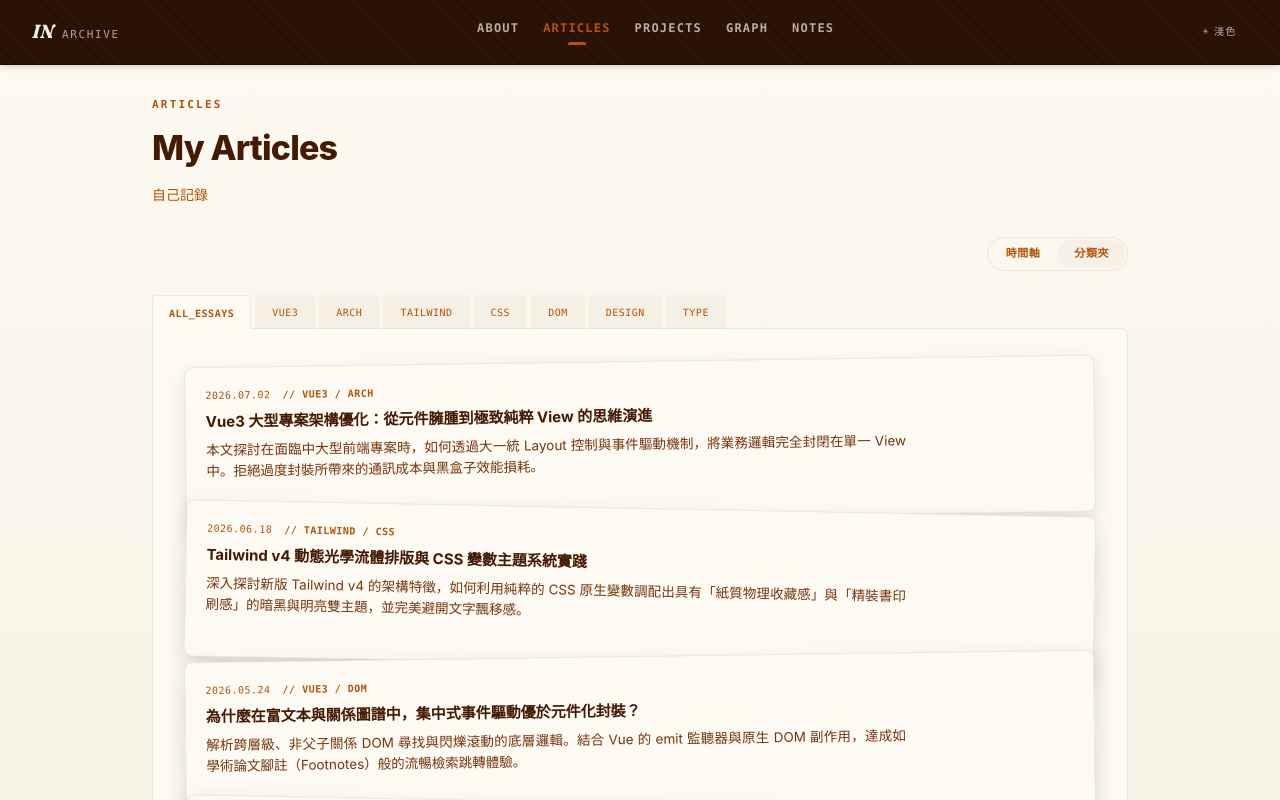
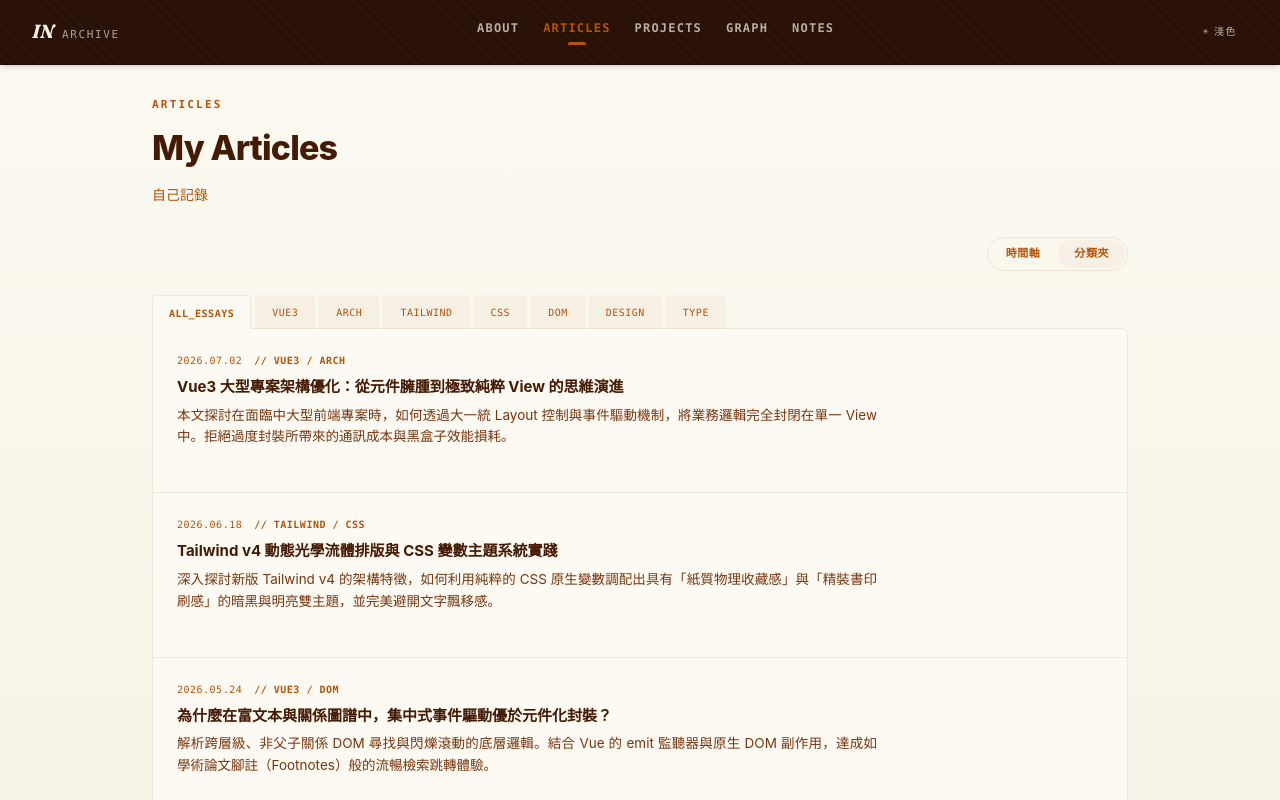
Before and after one commit to jerryyehself/my-dev-grid-front, a Vue app: page /articles in a window 1280 px wide. Both pictures are taken after a click on the button "分類夾". Shown: the top 800 px of the page. Built offline with nearby package versions, Linux system fonts and the light colour scheme.

Commit message:
/projects 篩選器對齊，/articles 分類夾拿掉旋轉堆疊效果 (#47)
Co-authored-by: Claude <noreply@anthropic.com>

```diff
--- a/src/views/ArticlesView.vue
+++ b/src/views/ArticlesView.vue
@@ -119,7 +119,7 @@ const goToArticle = (id: string) => {
       </template>
     </div>
 
-    <!-- 分類夾：依標籤切換，鬆散紙疊
+    <!-- 分類夾：依標籤切換
          手機寬度放不下全部標籤時改成橫向捲動、不換行，避免頁籤換成兩行後
          啟用中的頁籤跟下面卡片的邊框接不起來（換行後只有最後一行貼得到卡片） -->
     <div v-else>
@@ -144,18 +144,17 @@ const goToArticle = (id: string) => {
         </div>
       </div>
 
-      <div class="border border-(--border-shelf) bg-(--bg-paper-light) rounded-b rounded-tr-md p-6 sm:p-8">
+      <!-- 原本每張卡片各自旋轉角度、疊出鬆散紙堆的效果拿掉了：這種扭動除了「看起來像一疊
+           紙」之外不代表任何資訊，在文章條數一多的清單裡只會讓版面更亂，不是加分——跟
+           `.claude/skills/visual-design-language` 記錄的判斷一致（無法自我證成的裝飾元素
+           該拿掉，不是想辦法合理化它留下）。改用跟首頁近況板、時間軸同一套
+           「線條分隔、不用陰影堆疊」的清單樣式（divide-y 取代逐格 border+shadow+旋轉），
+           hover 用背景色變化取代邊框變色，跟全站清單的互動語言一致。 -->
+      <div class="border border-(--border-shelf) bg-(--bg-paper-light) rounded-b rounded-tr-md divide-y divide-(--border-shelf)">
         <article
-          v-for="(article, index) in folderArticles"
+          v-for="article in folderArticles"
           :key="article.id"
-          class="bg-(--bg-paper-light) border border-(--border-shelf) rounded-lg p-5 cursor-pointer hover:border-(--text-accent)/40 transition-colors"
-          :style="{
-            marginTop: index === 0 ? '0' : '-10px',
-            transform: `rotate(${index % 2 === 0 ? -0.8 : 1.1}deg)`,
-            boxShadow: index === 0 ? '0 6px 18px rgba(0,0,0,0.1)' : '0 10px 22px rgba(0,0,0,0.14)',
-            position: 'relative',
-            zIndex: index + 1,
-          }"
+          class="p-5 sm:p-6 cursor-pointer hover:bg-(--bg-folder) transition-colors"
           @click="goToArticle(article.id)"
         >
           <div class="flex items-center gap-3 mb-2 font-mono text-[10px] uppercase tracking-wider">
--- a/src/views/ProjectsView.vue
+++ b/src/views/ProjectsView.vue
@@ -65,13 +65,20 @@ watch(
         </button>
       </div>
 
-      <!-- 標籤篩選器：依語言／套件／環境／其他分組，跟下面的主從式列表共用同一份專案資料 -->
-      <div class="border border-(--border-shelf) rounded-[10px] bg-(--bg-paper-light) px-[22px] py-[18px] mb-5 flex flex-col gap-3">
-        <div v-for="group in filterGroups" :key="group.label" class="flex items-center gap-3.5 flex-wrap">
-          <div class="font-mono text-[9px] tracking-[0.15em] uppercase text-(--text-ink-muted) w-16 shrink-0">
+      <!-- 標籤篩選器：依語言／套件／環境／其他分組，跟下面的主從式列表共用同一份專案資料。
+           分類名稱、標籤區塊是同一個 grid row 的兩個 cell，items-baseline 讓名稱文字的基線
+           對齊「標籤區塊第一行」文字的基線——這是瀏覽器內建的基線對齊計算，不是用 padding
+           猜出來的數字，換幾行都準（之前 items-start + pt-1 那版本是用猜的，實測還是有落差）。
+           min-w-0 是必要的：沒有它，標籤 cell 的 flex-wrap 會被瀏覽器預設的
+           min-width:auto 撐開成內容原始寬度，標籤不會在格線寬度內換行、直接溢出。
+           2026-09-13 用 Claude Design 畫布先確認過真實標籤內容換行後的對齊效果，見
+           https://claude.ai/code/artifact/17ede728-b7b3-4b2d-9f0c-7bdd3a1e0490。 -->
+      <div class="border border-(--border-shelf) rounded-[10px] bg-(--bg-paper-light) px-[22px] py-[18px] mb-5 grid grid-cols-[64px_1fr] gap-x-3.5 gap-y-4 items-baseline">
+        <template v-for="group in filterGroups" :key="group.label">
+          <div class="font-mono text-[9px] tracking-[0.15em] uppercase text-(--text-ink-muted)">
             {{ group.label }}
           </div>
-          <div class="flex flex-wrap gap-1.5">
+          <div class="flex flex-wrap gap-1.5 min-w-0">
             <button
               v-for="tag in group.tags"
               :key="tag.label"
@@ -87,7 +94,7 @@ watch(
               {{ tag.label }} <span class="opacity-55">{{ tag.count }}</span>
             </button>
           </div>
-        </div>
+        </template>
       </div>
 
       <div v-if="filteredProjects.length === 0" class="py-16 text-center text-[11px] font-mono text-(--text-ink-body)/40 tracking-widest">
```
Also changed, not shown: 1 other file (tests, documents, lock files or other folders).
